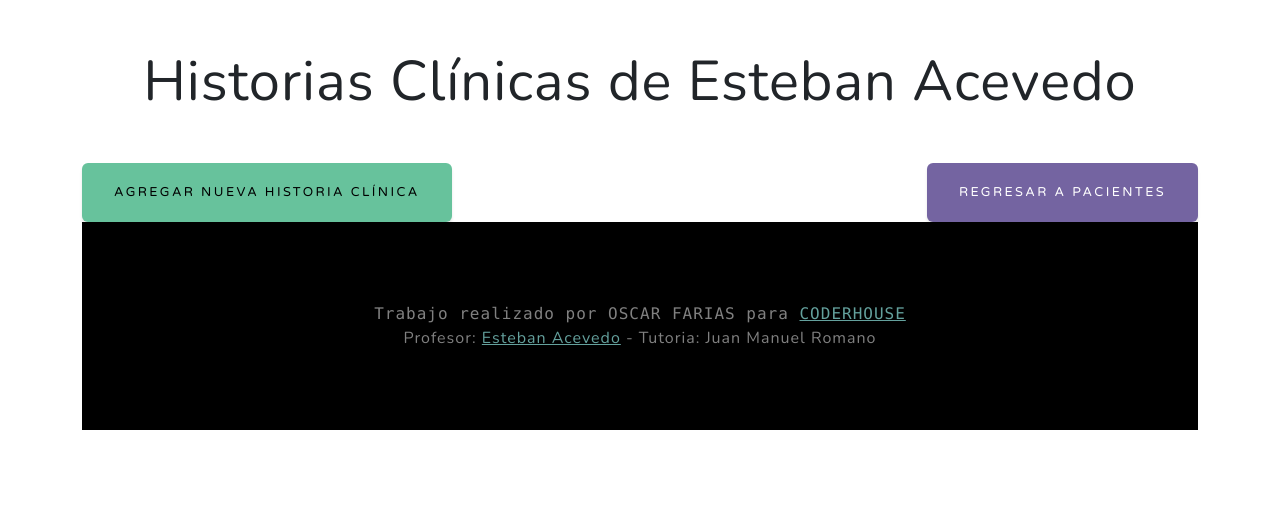
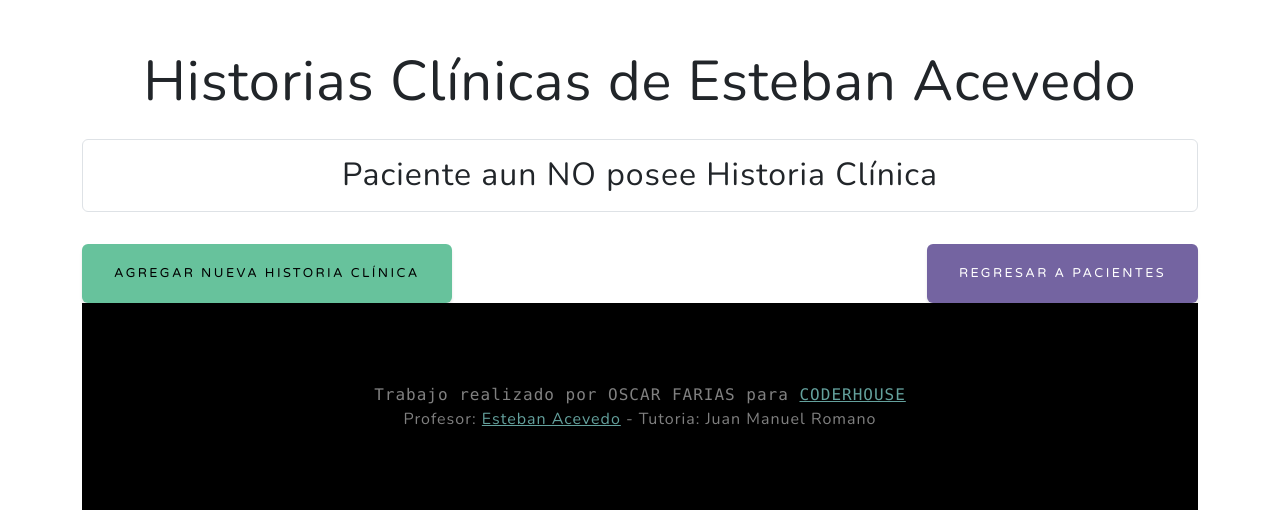
Before and after one commit to oscarfarias297/3er_Pre_entrega-Django-Farias_Oscar, a Django app: page /pacientes/pacientes/1/ver/ in a window 1280 px wide. Shown: the part 56-566 px from the top of the page. Run offline with Django 5.2, Linux system fonts and the light colour scheme; data comes from the database, SQL or seed files in the repository; both versions use the stored data as it was after the commit; some libraries are stand-ins or nearby versions.

Commit message:
if en html en caso de no tener HC muestra mensaje

```diff
--- a/PortalMedic/pacientes/admin.py
+++ b/PortalMedic/pacientes/admin.py
@@ -5,3 +5,4 @@ from . import models
 
 admin.site.register(models.Paciente)
 admin.site.register(models.ObraSocial)
+admin.site.register(models.HistoriaClinica)
--- a/PortalMedic/pacientes/templates/pacientes/ver_historia.html
+++ b/PortalMedic/pacientes/templates/pacientes/ver_historia.html
@@ -12,12 +12,16 @@
         <div class="col-12">
             <h1 class="display-4 text-center">Historias Clínicas de {{ paciente.nombre }} {{ paciente.apellido }}</h1>
             <ul class="list-group mt-4">
-                {% for historia in historias %}
+                {% if historias %}
+                    {% for historia in historias %}
                     <li class="list-group-item d-flex justify-content-between align-items-center">
                         <span>{{ historia.contenido }}</span>
                         <span class="badge bg-primary rounded-pill">{{ historia.fecha_creacion }}</span>
                     </li>
                 {% endfor %}
+                {% else %}
+                <h2 class="p-3 border rounded text-center">Paciente aun NO posee Historia Clínica</h2>
+                {% endif %}
             </ul>
             <div class="mt-4 d-flex justify-content-between">
                 <a href="{% url 'pacientes:guardar_historia' paciente.id %}" class="btn btn-success">Agregar nueva historia clínica</a>
--- a/PortalMedic/pacientes/views.py
+++ b/PortalMedic/pacientes/views.py
@@ -82,7 +82,7 @@ def guardar_historia(request, pk):
             historia = form.save(commit=False)
             historia.paciente = paciente
             historia.save()
-            return redirect('pacientes/ver_historia', paciente_id=paciente.id)
+            return redirect('pacientes:pacientes_list', paciente_id=paciente.id)
     else:
         form = HistoriaClinicaForm()
     return render(request, 'pacientes/guardar_historia.html', {'form': form, 'paciente': paciente})
```
Also changed, not shown: PortalMedic/db.sqlite3.
